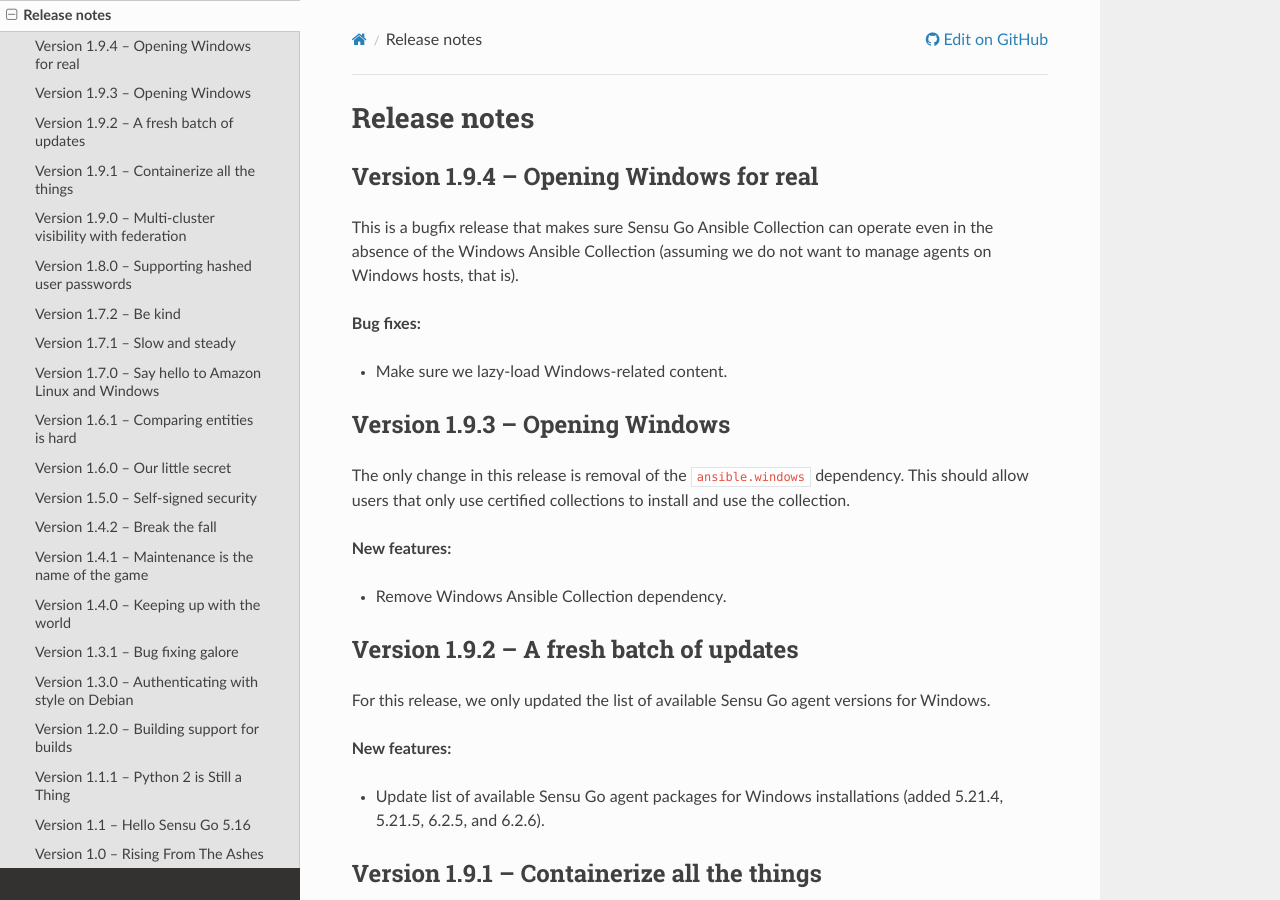
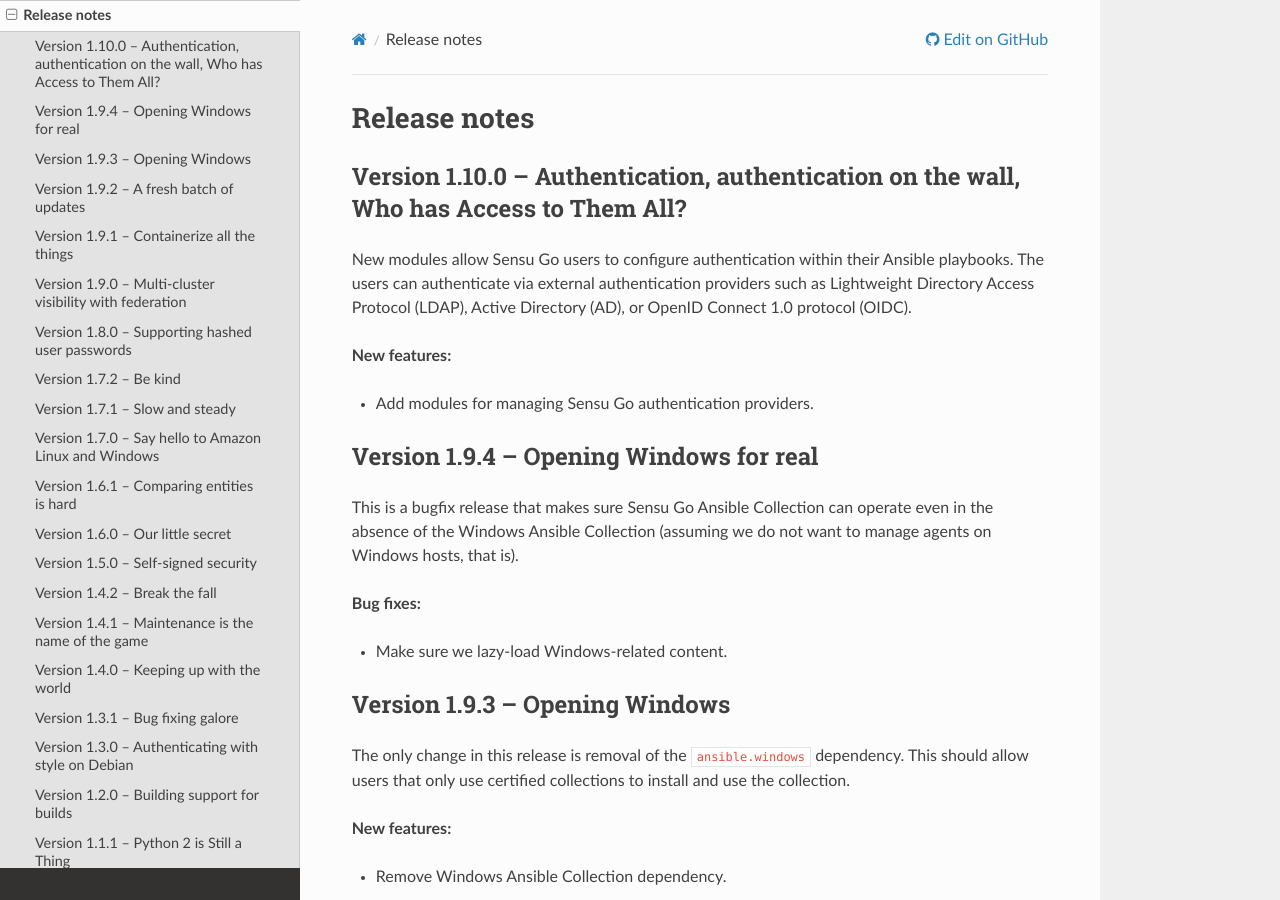
Before and after one commit to sensu/sensu-go-ansible, a Sphinx documentation site: the page built from docs/source/release_notes.rst, in a window 1280 px wide and 900 px high. Built offline with Sphinx 7.4.7 and the Read the Docs theme 2.0.0, drawn with Linux system fonts in a browser that asks for light colours.

Commit message:
Prepare for release 1.10.0

```diff
--- a/docs/source/release_notes.rst
+++ b/docs/source/release_notes.rst
@@ -1,5 +1,18 @@
 Release notes
 =============
+
+Version 1.10.0 -- Authentication, authentication on the wall, Who has Access to Them All?
+-----------------------------------------------------------------------------------------
+
+New modules allow Sensu Go users to configure authentication within
+their Ansible playbooks. The users can authenticate via external
+authentication providers such as Lightweight Directory Access Protocol (LDAP),
+Active Directory (AD), or OpenID Connect 1.0 protocol (OIDC).
+
+**New features:**
+
+* Add modules for managing Sensu Go authentication providers.
+
 
 Version 1.9.4 -- Opening Windows for real
 -----------------------------------------
--- a/galaxy.yml
+++ b/galaxy.yml
@@ -1,6 +1,6 @@
 namespace: sensu
 name: sensu_go
-version: 1.9.4
+version: 1.10.0
 
 authors:
   - Paul Arthur <paul.arthur@flowerysong.com> (@flowerysong)
```
Also changed, not shown: 1 other file.
